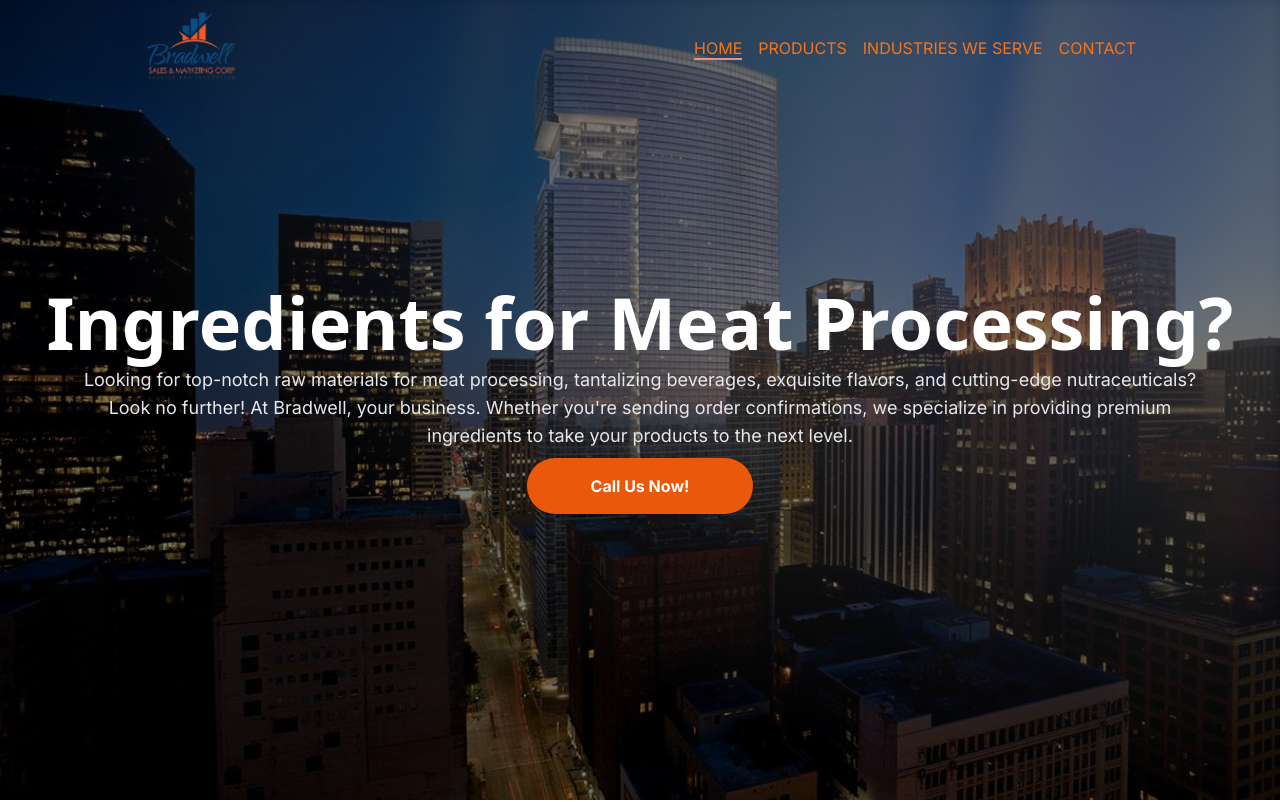
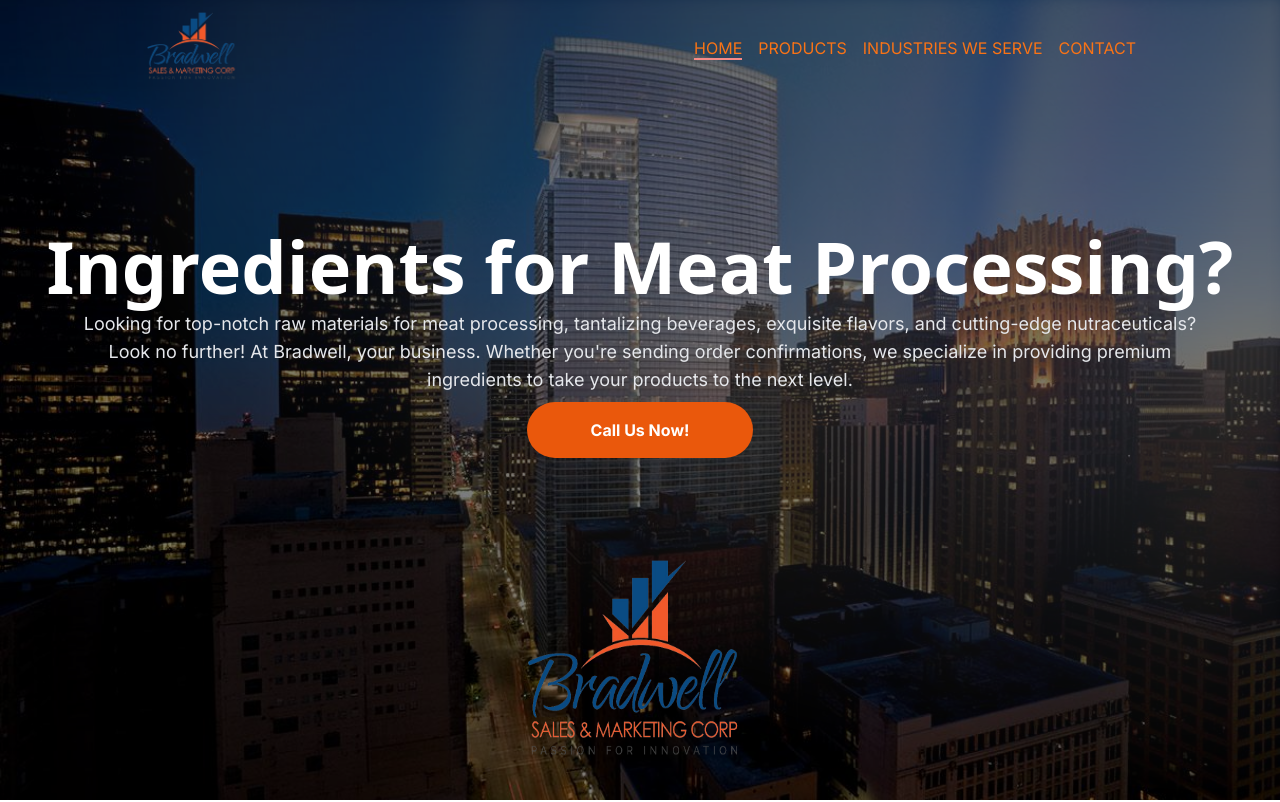
Before and after one commit to dinesdayrit/brochure-NextJS-TS-tailwind, a Next.js app: page / in a window 1280 px wide. Shown: the top 802 px of the page. Built offline with nearby package versions, Linux system fonts and the light colour scheme.

Commit message:
update hero section

```diff
--- a/components/hero.tsx
+++ b/components/hero.tsx
@@ -4,7 +4,7 @@
 import HeroImg from "@/assets/images/hero2.jpg";
 import { motion } from "framer-motion";
 import { AuroraBackground } from "@/components/ui/aurora-background";
-import { Button } from "react-scroll";
+import HeroLogo from "@/assets/icons/logo.png";
 
 const Hero = () => {
   return (
@@ -26,11 +26,13 @@
             className="h-screen w-screen object-cover"
             priority
           />
-          <div className="absolute inset-0 max-w-full mx-auto p-4 flex flex-col justify-center bg-black bg-opacity-50">
-            <h1 className="text-5xl md:text-7xl bg-clip-text text-white text-center font-sans font-bold">
+          <div className="absolute inset-0 max-w-full mx-auto p-4 flex flex-col items-center justify-between bg-black bg-opacity-50">
+
+            <div className="flex-grow flex flex-col items-center justify-center mt-32">
+              <h1 className="text-3xl md:text-7xl bg-clip-text text-white text-center font-sans font-bold">
                 Ingredients for Meat Processing?
               </h1>
-            <p className="text-gray-200 max-w-6xl mx-auto my-2 text-lg text-center">
+              <p className="text-gray-200 max-w-6xl mx-auto my-2 text-sm md:text-lg text-center">
                 Looking for top-notch raw materials for meat processing, tantalizing beverages, exquisite flavors,
                 and cutting-edge nutraceuticals? Look no further! At Bradwell,
                 your business. Whether you&apos;re sending order confirmations, we specialize in providing premium ingredients to take your products to the next level.
@@ -39,6 +41,15 @@
                 Call Us Now!
               </button>
             </div>
+            <div className="flex-shrink-0">
+              <Image
+                src={HeroLogo}
+                alt=""
+                className="h-[15rem] w-[15rem]"
+                priority
+              />
+            </div>
+          </div>
         </motion.div>
       </AuroraBackground>
     </div>
```
Lines whose indentation alone changed are shown as unchanged.
